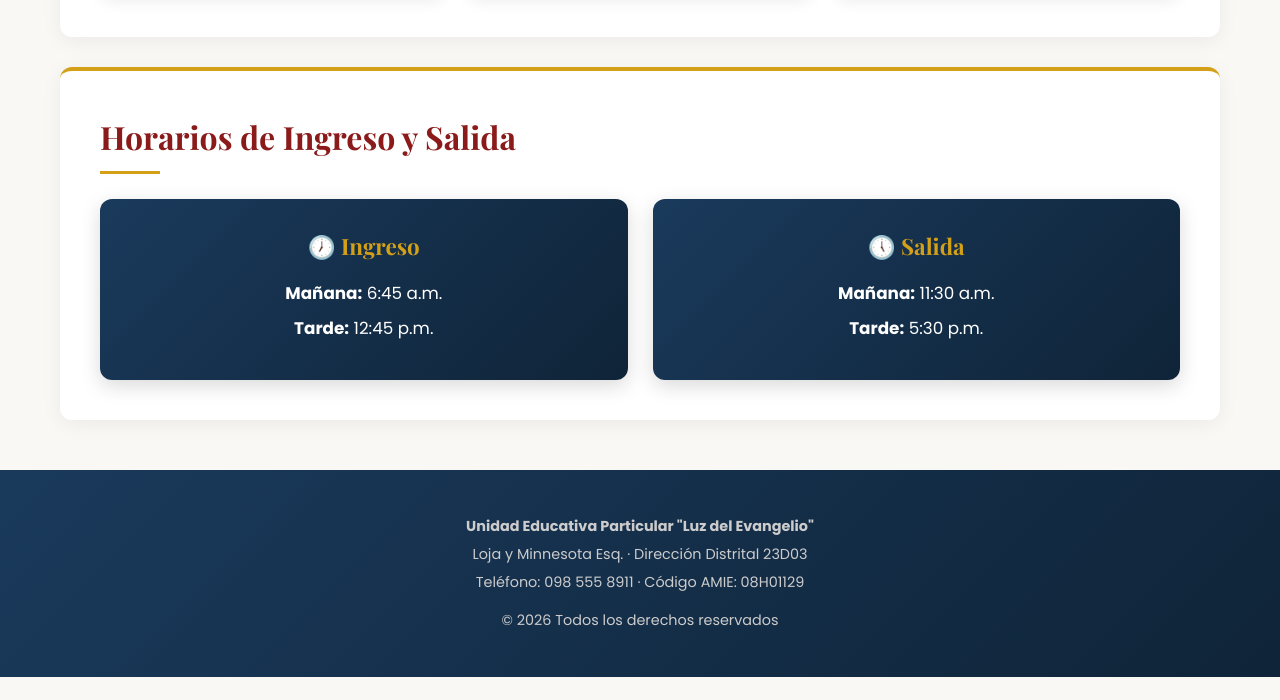
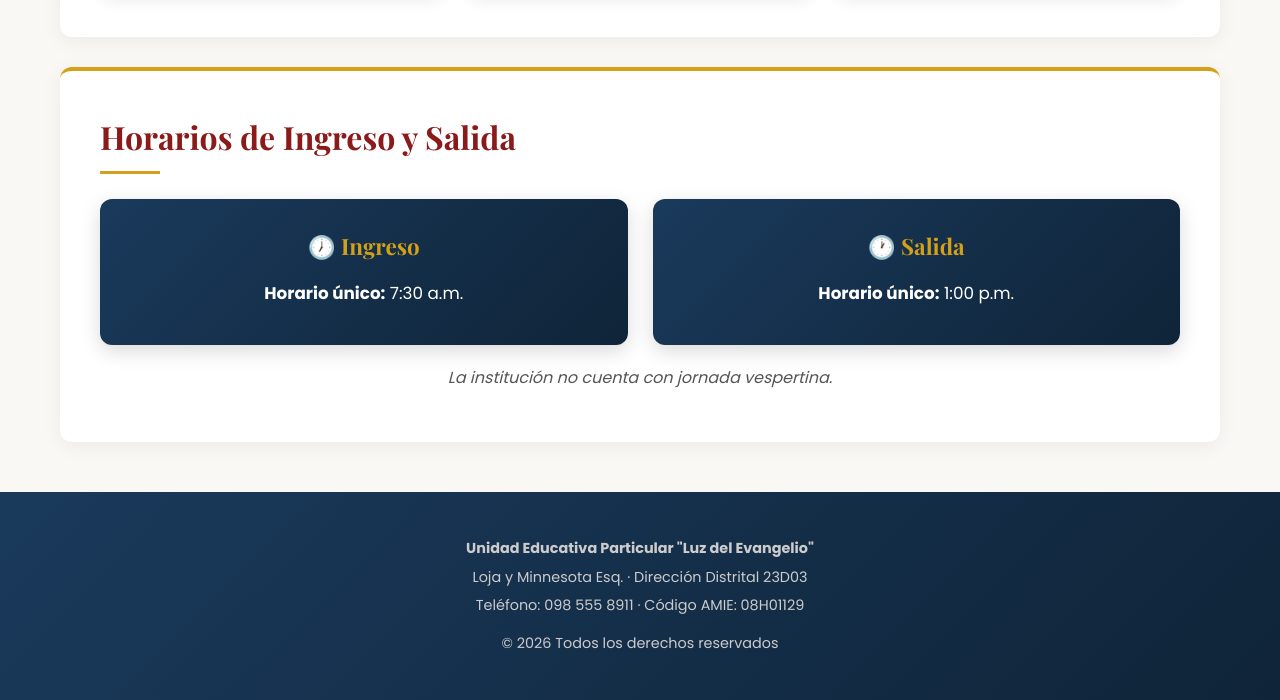
Before and after one commit to lde-pagina-web/web-luz-del-evangelio, a plain HTML site: page web-institucion/uniformes.html in a window 1280 px wide. Shown: the part 757-1457 px from the top of the page. Before the commit the page ends 1434 px from the top, so only its background shows below. Drawn offline with nearby package versions, Linux system fonts and the light colour scheme.

Commit message:
Actualizar horarios - Jornada única

```diff
--- a/web-institucion/uniformes.html
+++ b/web-institucion/uniformes.html
@@ -51,15 +51,16 @@
             <div class="horarios">
                 <div class="card">
                     <h3>🕖 Ingreso</h3>
-                    <p><strong>Mañana:</strong> 6:45 a.m.</p>
-                    <p><strong>Tarde:</strong> 12:45 p.m.</p>
+                    <p><strong>Horario único:</strong> 7:30 a.m.</p>
                 </div>
                 <div class="card">
-                    <h3>🕔 Salida</h3>
-                    <p><strong>Mañana:</strong> 11:30 a.m.</p>
-                    <p><strong>Tarde:</strong> 5:30 p.m.</p>
+                    <h3>🕐 Salida</h3>
+                    <p><strong>Horario único:</strong> 1:00 p.m.</p>
                 </div>
             </div>
+            <p style="text-align: center; margin-top: 20px; color: #555; font-style: italic;">
+                La institución no cuenta con jornada vespertina.
+            </p>
         </section>
     </main>
 
```
